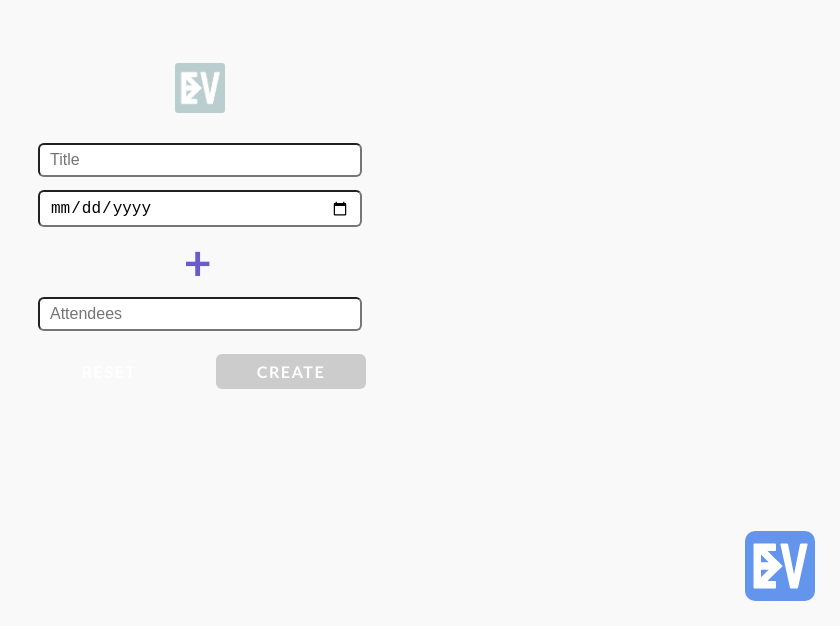
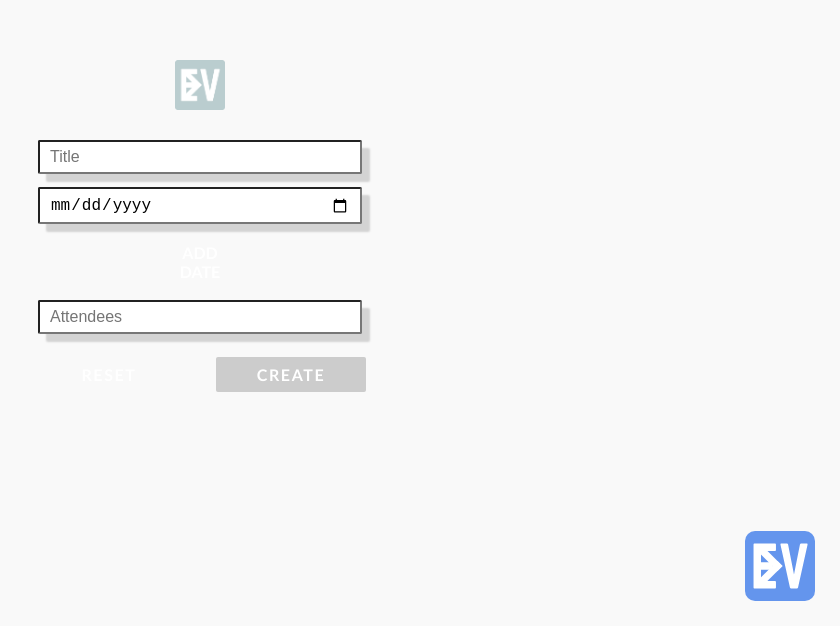
Before and after one commit to swanscon/EzVous, a React (Vite) app in the folder date-picker-web/: page /new in a window 1280 px wide. Shown: the part 174-800 px from the top of the page, without its empty margins (440-1280 px from the left). Built offline with nearby package versions, Linux system fonts and the light colour scheme.

Commit message:
feat: enchance FloatingNav and apply form/button styling improvements.

```diff
--- a/date-picker-web/src/App.css
+++ b/date-picker-web/src/App.css
@@ -23,21 +23,51 @@
 .img-logo-sm {
   height: 50px;
   cursor: pointer;
+  transition: filter 0.5s ease-in-out;
+}
+
+.img-logo-sm:hover {
+  filter: saturate(350%);
 }
 
 .btn-small {
-  border-radius: 100%;
-  background: none;
-  color: slateblue;
-  font-size: 3em;
-  margin: 0;
+  margin: .4em;
   padding: 0;
   width: 10px;
+  letter-spacing: 0;
+  cursor: pointer;
+  transition: 0.2s ease-in-out;
+  min-width: 50px !important;
+  height: 50px;
+  text-align: center;
 }
 
-.btn-small:hover {
-  color: lightblue;
-  box-shadow: none;
+/* .btn-small:hover {
+  box-shadow: 8px 8px 2px slateblue;
+} */
+
+.picker-btn {
+  cursor: pointer;
+  margin: 1em 0 1em 0;
+  border-radius: 2px;
+  background-color: lightgrey;
+  transition: box-shadow .2s ease-in-out;
+}
+
+.picker-btn:hover {
+  box-shadow: 8px 8px 2px lightgreen;
+}
+
+.picker-selected {
+  cursor: pointer;
+  margin: 1em 0 1em 0;
+  border-radius: 2px;
+  background-color: darkgreen;
+  transition: box-shadow .2s ease-in-out;
+}
+
+.picker-selected:hover {
+  box-shadow: 8px 8px 2px lightcoral;
 }
 
 .float-container {
--- a/date-picker-web/src/components/FloatingNav.jsx
+++ b/date-picker-web/src/components/FloatingNav.jsx
@@ -6,7 +6,7 @@ import cslogo from "../assets/cs-logo-link.svg";
 import coffeelogo from "../assets/coffee-logo-link.svg";
 import ghlogotp from "../assets/gh-logo-link-tp.svg";
 import cslogotp from "../assets/cs-logo-link-tp.svg";
-import coffeelogotp from "../assets/coffee-logo-link-tp.svg";
+import coffeelogotp from "../assets/heart-logo-link-tp.svg";
 
 const MOBILE_BREAKPOINT = 768;
 
--- a/date-picker-web/src/index.css
+++ b/date-picker-web/src/index.css
@@ -58,7 +58,7 @@ button {
   background-color: darkgreen;
   color: white;
   border: none;
-  border-radius: 6px;
+  border-radius: 2px;
   padding: 0.5rem 1rem;
   margin: 1em;
   font-weight: 600;
@@ -96,13 +96,19 @@ input[type="email"] {
   padding: 0.4rem 0.6rem;
   margin: 0.4rem 0;
   font-size: 1rem;
-  border-radius: 6px;
+  border-radius: 2px;
   width: 100%;
   max-width: 300px;
+  background-color: white;
+  color: black;
+  transition: box-shadow 0.2s ease-in-out;
+  box-shadow: 8px 8px 2px lightgrey;
 }
 
 input:focus {
   outline: none;
+  box-shadow: 8px 8px 2px slategrey;
+
 }
 
 ul {
@@ -121,11 +127,6 @@ li {
   font-weight: 500;
 }
 
-.datePickerDate {
-  border-radius: 0.2em;
-  margin: 1em 0 1em 0;
-}
-
 @media (prefers-color-scheme: light) {
   :root {
     color: darkslategrey;
--- a/date-picker-web/src/pages/CreatePage.jsx
+++ b/date-picker-web/src/pages/CreatePage.jsx
@@ -85,13 +85,14 @@ export default function CreatePage() {
                                 />
                             </div>
                         ))}
+
                     <div>
                         <button
                             type="button"
                             onClick={handleIncrementDateCount}
                             className="btn-small"
                         >
-                            +
+                            Add Date
                         </button>
                         <input
                             type="number"
--- a/date-picker-web/src/pages/PickerPage.jsx
+++ b/date-picker-web/src/pages/PickerPage.jsx
@@ -43,16 +43,10 @@ export default function PickerPage() {
                     <li
                         key={date.id}
                         onClick={() => handleVote(date.id)}
-                        style={{
-                            cursor: "pointer",
-                            border: selectedDates.includes(date.id)
-                                ? "3px solid lightgreen"
-                                : "3px solid #cccccc",
-                            backgroundColor: selectedDates.includes(date.id)
-                                ? "darkgreen"
-                                : "#cccccc",
-                        }}
-                        className="datePickerDate"
+                        className={selectedDates.includes(date.id)
+                            ? "picker-btn"
+                            : "picker-selected"
+                        }
                     >
                         {formatDate(date.date)}
                     </li>
```
Also changed, not shown: date-picker-web/src/assets/heart-logo-link-tp.svg (added).
